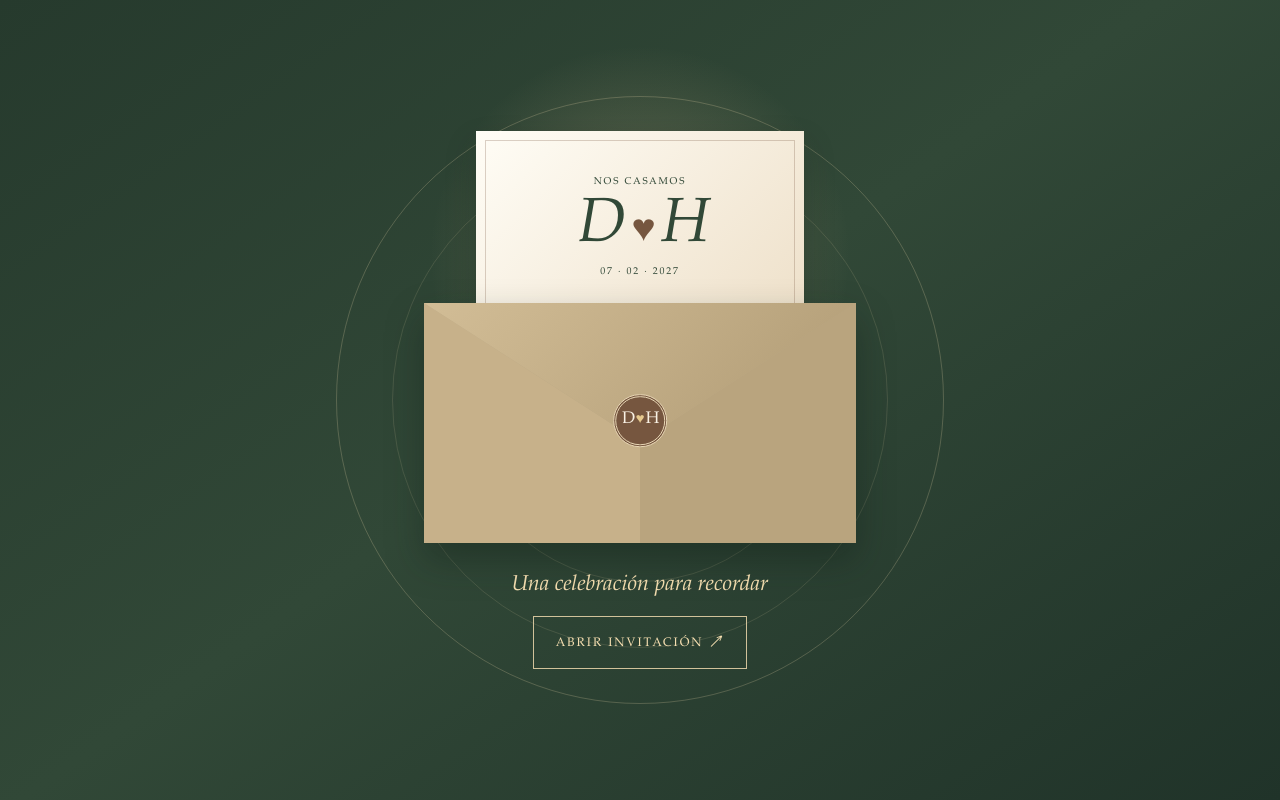
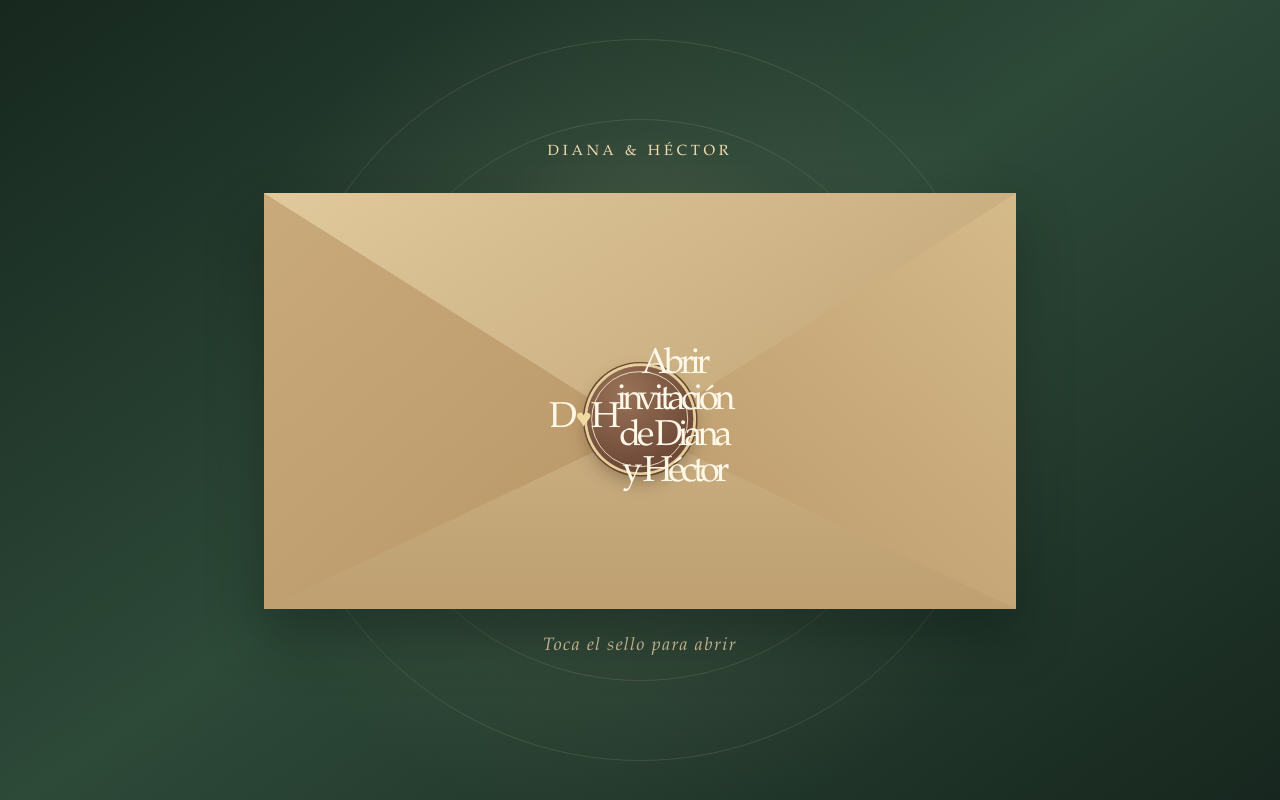
Before and after one commit to themau1111/invitation-2, a Next.js app: page / in a window 1280 px wide. Shown: the top 800 px of the page. Built offline with nearby package versions, Linux system fonts and the light colour scheme; no server answers.

Commit message:
Refine envelope opening transition

```diff
--- a/components/EnvelopeIntro.js
+++ b/components/EnvelopeIntro.js
@@ -11,31 +11,27 @@ export default function EnvelopeIntro() {
 
     setOpening(true);
     const reducedMotion = window.matchMedia("(prefers-reduced-motion: reduce)").matches;
-    window.setTimeout(() => setVisible(false), reducedMotion ? 0 : 1_250);
+    window.setTimeout(() => setVisible(false), reducedMotion ? 0 : 1_900);
   }
 
   if (!visible) return null;
 
   return <section className={`envelope-intro${opening ? " is-opening" : ""}`} aria-label="Abrir invitación de Diana y Héctor">
     <div className="envelope-intro__glow" aria-hidden="true" />
-    <div className="envelope-scene">
-      <div className="envelope-card" aria-hidden="true">
-        <span>Nos casamos</span>
-        <strong>D <i>♥</i> H</strong>
-        <small>07 · 02 · 2027</small>
-      </div>
+    <div className="envelope-scene envelope-scene--sealed">
+      <p className="envelope-scene__eyebrow">Diana &amp; Héctor</p>
       <div className="envelope" aria-hidden="true">
         <div className="envelope__back" />
-        <div className="envelope__flap" />
-        <div className="envelope__front envelope__front--left" />
-        <div className="envelope__front envelope__front--right" />
-        <div className="envelope__seal">D<i>♥</i>H</div>
+        <div className="envelope__flap envelope__flap--top" />
+        <div className="envelope__flap envelope__flap--left" />
+        <div className="envelope__flap envelope__flap--right" />
+        <div className="envelope__flap envelope__flap--bottom" />
       </div>
-      <p className="envelope-scene__note">Una celebración para recordar</p>
-      <button type="button" className="envelope-open" onClick={openInvitation} disabled={opening}>
-        {opening ? "Abriendo…" : "Abrir invitación"}
-        <span aria-hidden="true">↗</span>
+      <button type="button" className="envelope__seal" onClick={openInvitation} disabled={opening}>
+        <span aria-hidden="true">D<i>♥</i>H</span>
+        <span className="sr-only">{opening ? "Abriendo invitación" : "Abrir invitación de Diana y Héctor"}</span>
       </button>
+      <p className="envelope-scene__note" aria-hidden="true">{opening ? "" : "Toca el sello para abrir"}</p>
     </div>
   </section>;
 }
```
Also changed, not shown: app/globals.css, 1 other file (tests, documents, lock files or other folders).
